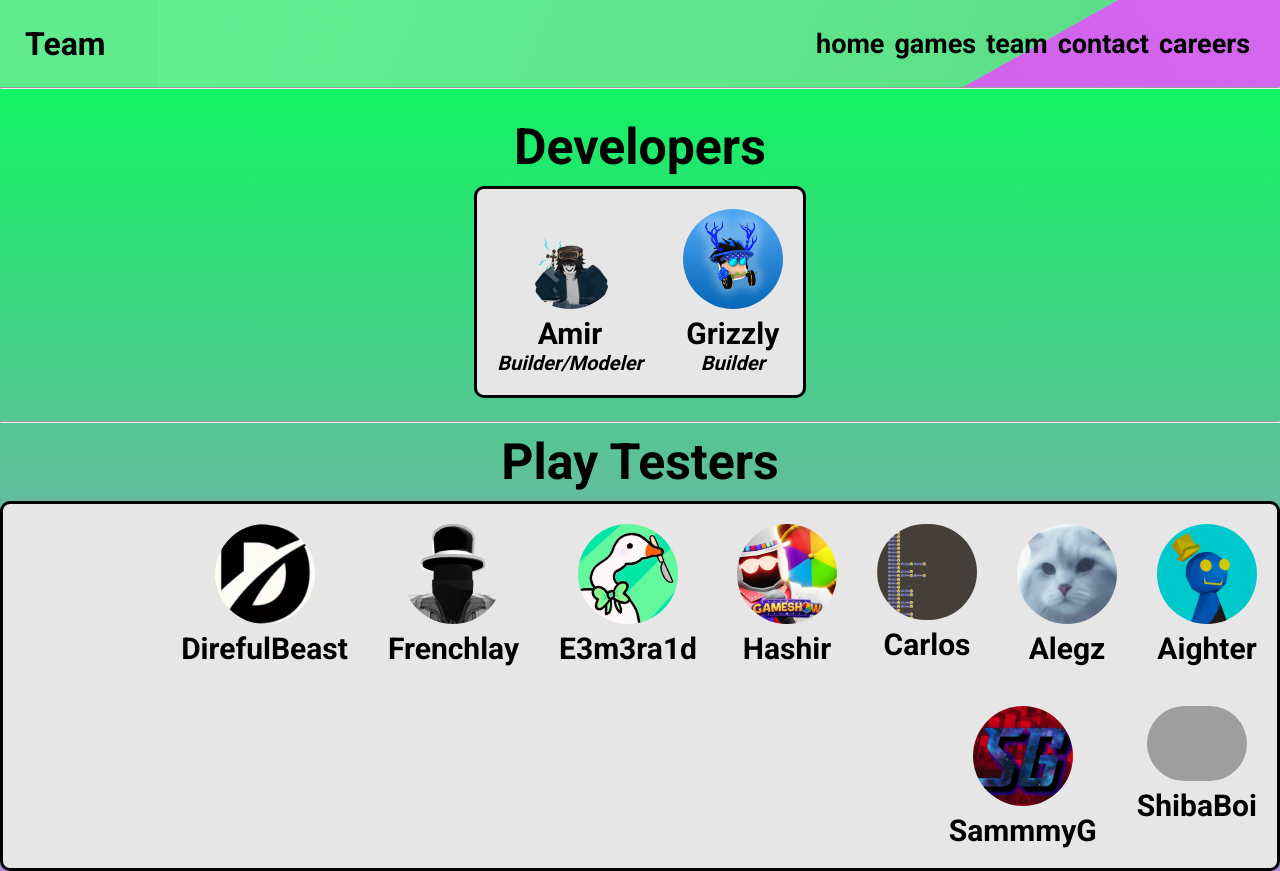
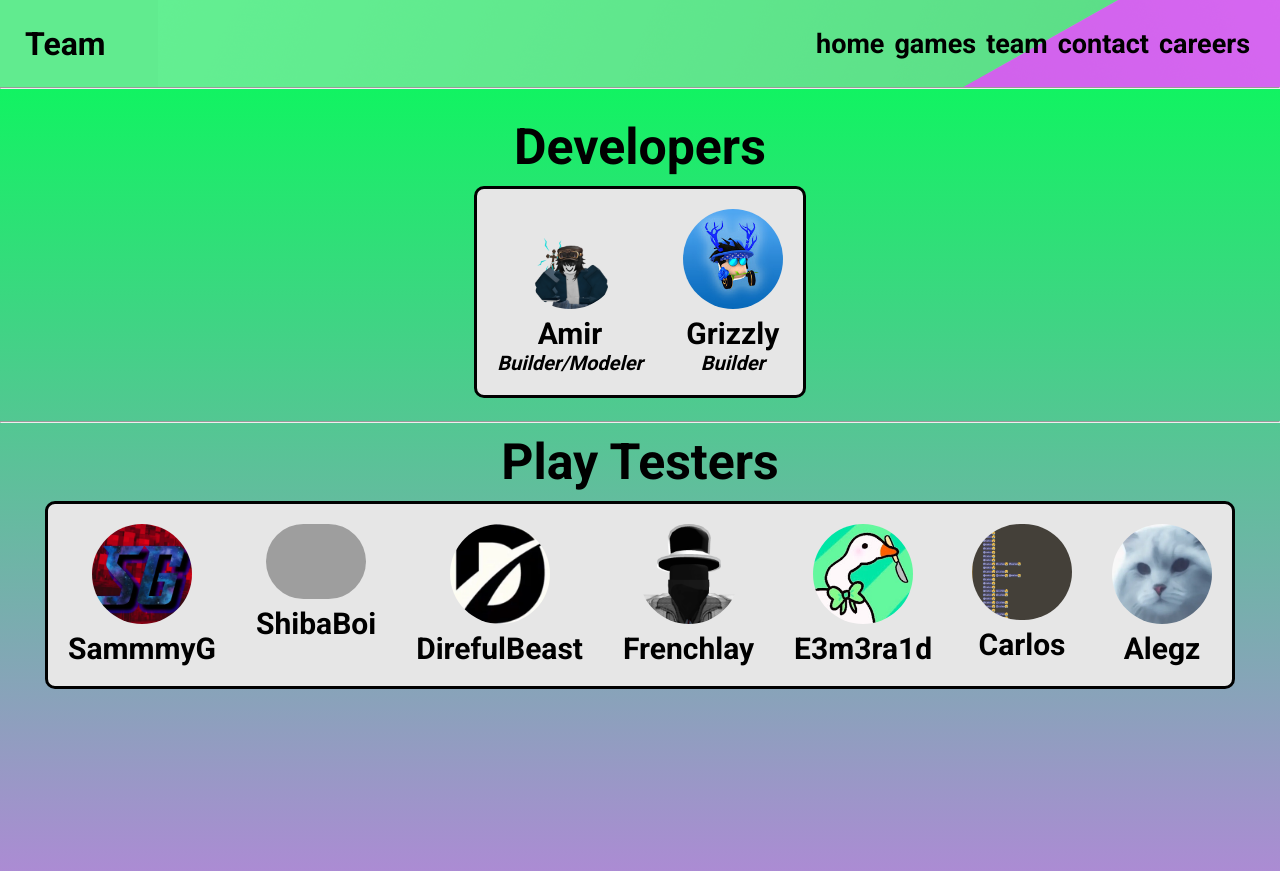
Before and after one commit to Novinity/OldNovGamesSite, a plain HTML site: page team/index.html in a window 1280 px wide. Shown: the top 871 px of the page. Drawn offline with Linux system fonts and the light colour scheme; grey boxes are pictures that could not be loaded.

Commit message:
Removed Aighter and Hashir

```diff
--- a/team/index.html
+++ b/team/index.html
@@ -55,20 +55,12 @@
             <h1>Play Testers</h1>
             <ul>
                 <li>
-                    <img src="../media/images/testers/aighter.png" alt="">
-                    <span>Aighter</span>
-                </li>
-                <li>
                     <img src="../media/images/testers/alegz.webp" alt="">
                     <span>Alegz</span>
                 </li>
                 <li>
                     <img src="../media/images/testers/carlos.png" alt="">
                     <span>Carlos</span>
-                </li>
-                <li>
-                    <img src="../media/images/testers/hashir.webp" alt="">
-                    <span>Hashir</span>
                 </li>
                 <li>
                     <img src="../media/images/testers/emerald.png" alt="">
```
Also changed, not shown: media/images/testers/alegz.png (added), media/images/testers/hashir.png (added), 1 other file.
